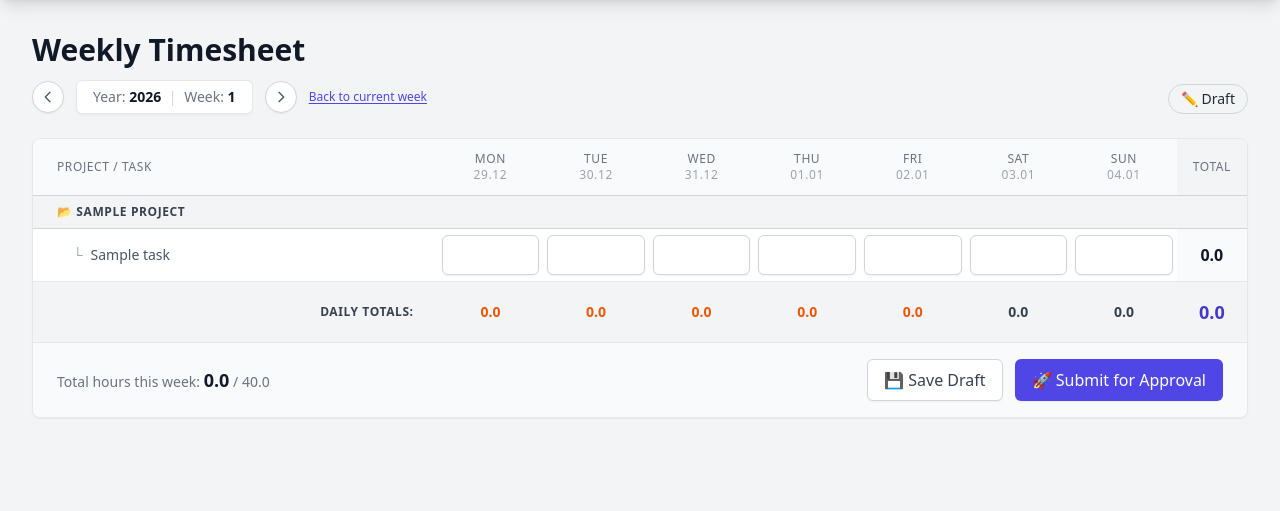
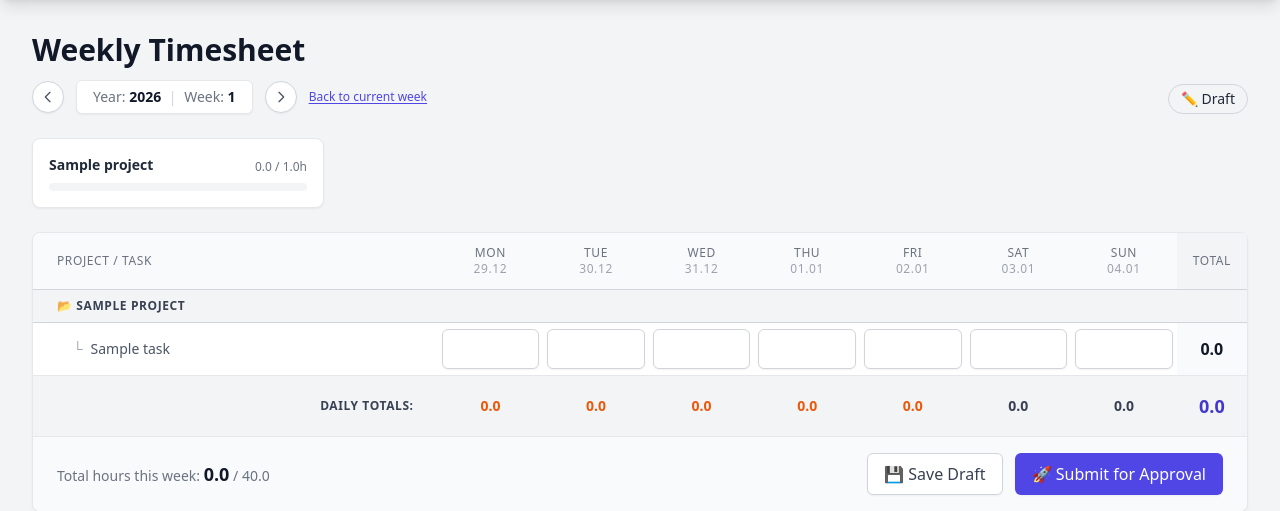
Before and after one commit to OleksanderShevchenko/MyProjectsManager, a Django app: page /2026/1/ in a window 1280 px wide. Shown: the part 64-575 px from the top of the page. Run offline with Django 5.2, Linux system fonts and the light colour scheme; a user stored in the database is signed in; tables that the repository leaves empty hold one stand-in row (values such as "Sample post"); data that the repository does not hold is empty; some libraries are stand-ins or nearby versions.

Commit message:
Add mini dashboard to template

```diff
--- a/work_time_reporter/templates/work_time_reporter/dashboard.html
+++ b/work_time_reporter/templates/work_time_reporter/dashboard.html
@@ -50,6 +50,29 @@
         {% endif %}
     </div>
 </div>
+
+{% if mini_dashboard %}
+<div class="mb-6 grid grid-cols-1 md:grid-cols-2 lg:grid-cols-4 gap-4">
+    {% for proj in mini_dashboard %}
+    <div class="bg-white rounded-lg border border-gray-200 shadow-sm p-4 hover:shadow-md transition-shadow">
+        <div class="flex justify-between items-end mb-2">
+            <h4 class="text-sm font-bold text-gray-800 truncate pr-2" title="{{ proj.name }}">
+                {{ proj.name }}
+            </h4>
+            <span class="text-xs font-medium whitespace-nowrap {% if proj.overbudget %}text-red-600{% else %}text-gray-500{% endif %}">
+                {{ proj.spent|floatformat:1 }} / {{ proj.budget|floatformat:1 }}h
+            </span>
+        </div>
+
+        <div class="w-full bg-gray-100 rounded-full h-2">
+            <div class="h-2 rounded-full transition-all duration-500 {% if proj.overbudget %}bg-red-500 shadow-[0_0_8px_rgba(239,68,68,0.5)]{% else %}bg-green-500{% endif %}"
+                 style="width: {{ proj.pct }}%">
+            </div>
+        </div>
+    </div>
+    {% endfor %}
+</div>
+{% endif %}
 
 <form method="POST" action="" class="bg-white shadow-sm rounded-lg border border-gray-200 overflow-hidden">
     {% csrf_token %}
```
